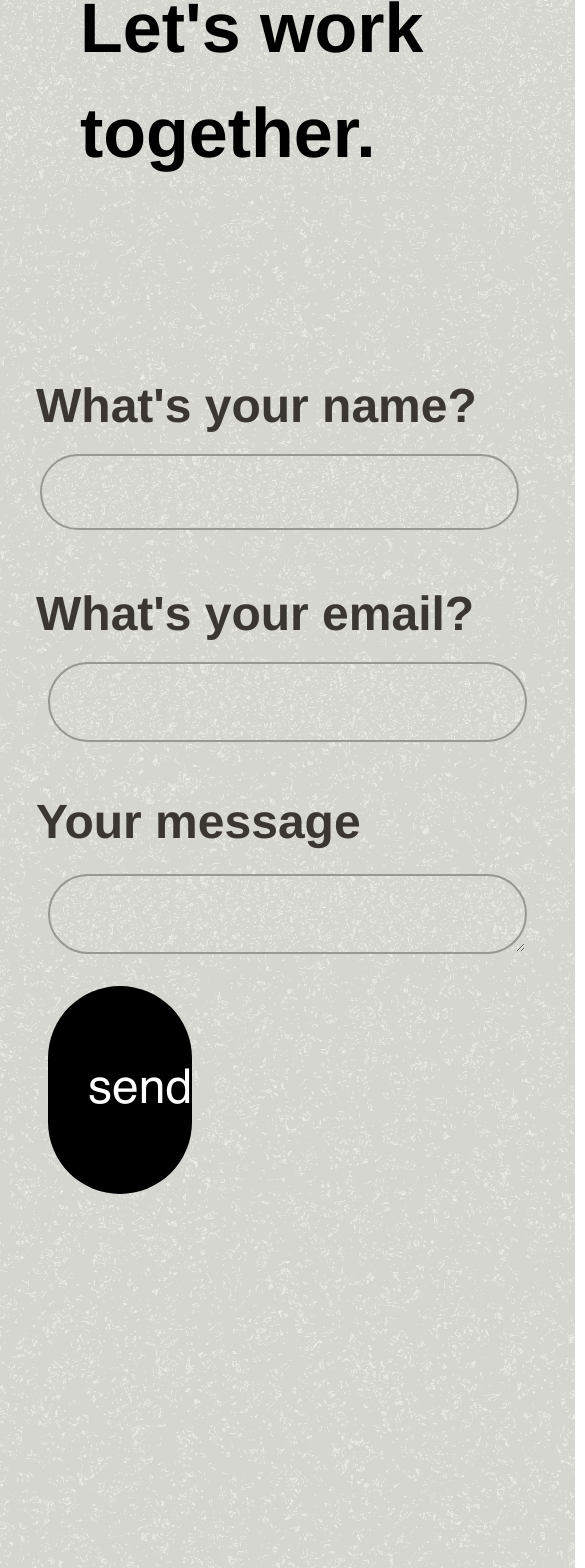
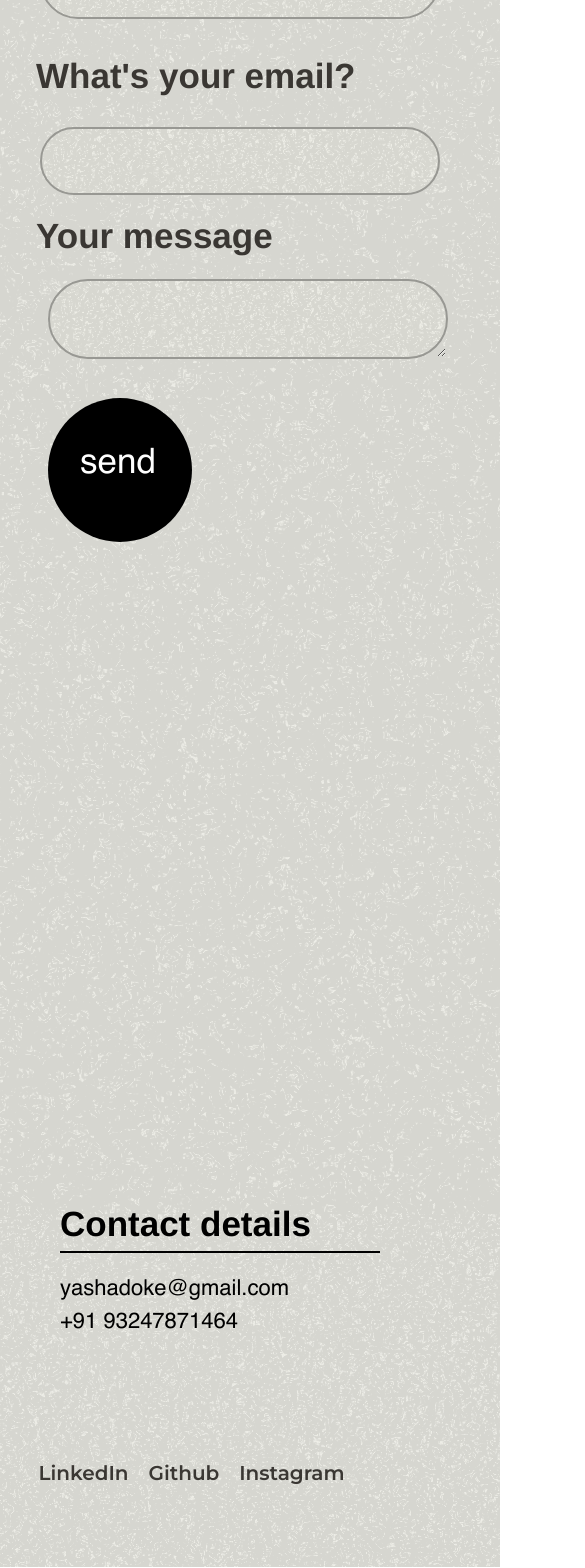
Before and after one commit to 22Yash/Portfolio, a React (Vite) app: page /contact in a window 390 px wide. Shown: the part 320-1888 px from the top of the page, 585 px wide, since content can reach past the window. Built offline with nearby package versions, Linux system fonts and the light colour scheme.

Commit message:
so make it responisve

```diff
--- a/src/Pages/Home.jsx
+++ b/src/Pages/Home.jsx
@@ -35,6 +35,7 @@ function Home() {
 
 
         <Resume />
+        <Contactform/>
 
 
       </ReactLenis>
--- a/src/Pages/Skills.jsx
+++ b/src/Pages/Skills.jsx
@@ -38,7 +38,7 @@ function Skills() {
     <>
       <div
         id="Skills"
-        className="skills
+        className="skills -mt-[250px] xl:mt-0
         w-[500px] h-[160vh] text-[#cecec5]
     sm:w-[766px] lg:w-full xl:-translate-y-44
     xl:w-full xl:h-[130vh] grid xl:flex xl:justify-between"
--- a/src/components/Contact/Contactform.jsx
+++ b/src/components/Contact/Contactform.jsx
@@ -1,9 +1,9 @@
 import React, { useRef, useEffect } from "react";
 import emailjs from "emailjs-com";
-import Links from "./Links"
+import Links from "./Links";
 import Connectfooter from "./Connectfooter";
 import GetInTouch from "./GetInTouch";
-import heroSVG from "./nnnoise.svg"
+import heroSVG from "./nnnoise.svg";
 
 function Contactform() {
   const form = useRef();
@@ -30,24 +30,31 @@ function Contactform() {
   };
 
   return (
-    <div id="Contact" className="w-[500px] xl:w-full ">
-
-      <div id="contactHeading" className="bg-[#d6d6d0]  w-[575px] xl:w-full " style={{ backgroundImage: `url(${heroSVG})`, backgroundSize: "cover" }}>
-        <h1 className="xl:text-[85px] text-[70px] ml-20 font-helvetica  xl:flex xl:justify-center font-semibold xl:ml-20 xl:pt-5 xl:mt-0 mt-64 pt-10 ">Let's work together. </h1>
-
+    <div id="Contact" className="w-[500px] xl:w-full  ">
+      <div
+        id="contactHeading"
+        className="bg-[#d6d6d0]  w-[500px] xl:w-full  border-b-2 border-[#3a3733] "
+        style={{ backgroundImage: `url(${heroSVG})`, backgroundSize: "cover" }}
+      >
+        <h1 className="xl:text-[85px] text-[40px] ml-20 font-helvetica  xl:flex xl:justify-center font-semibold xl:ml-20 xl:pt-5 xl:mt-0 mt-0 pt-10 ">
+          Let's work together.{" "}
+        </h1>
       </div>
-      <div id="conactform" className="xl:grid xl:grid-cols-2 xl:gap-4 ">
+      <div id="conactform" className="xl:grid xl:grid-cols-2 xl:gap-4  ">
         <div
-        className="xl:w-[900px] bg-[#d6d6d0] w-[575px] sm:w-[900px] pt-28 text-[#3a3733] h-[200vh]
+          className="xl:w-[900px] bg-[#d6d6d0] w-[500px] sm:w-[900px] pt-10 text-[#3a3733] h-[200vh]
       font-helvetica xl:col-span-1
      xl:space-y-5  xl:h-[150vh]"
-     style={{ backgroundImage: `url(${heroSVG})`, backgroundSize: "cover" }}
+          style={{
+            backgroundImage: `url(${heroSVG})`,
+            backgroundSize: "cover",
+          }}
         >
           <form ref={form} onSubmit={sendEmail}>
             <div
               id="name"
               className="
-        w-full h-20  ml-8 text-5xl mt-0 pt-20
+        w-full h-20  ml-8  mt-0 pt-10  text-[35px]
         sm:w-5/6 sm:h-10 sm:-ml-12 sm:text-3xl sm:pt-0 sm:-mt-20
         xl:w-full xl:h-15 xl:ml-16 xl:text-4xl xl:-mt-20 xl:pt-0 "
             >
@@ -65,17 +72,20 @@ function Contactform() {
                 type="text"
                 name="user_name"
                 className="
-          w-5/6 ml-2 focus:outline-none bg-[#e6e6e1] border-2 rounded-l-full rounded-r-full border-[#989893] pt-10 mt-5 pb-8 pl-10  h-3/4
+          w-[400px] ml-2 focus:outline-none bg-[#e6e6e1] border-2 rounded-l-full rounded-r-full border-[#989893] pt-10 mt-5 pb-8 pl-10 h-1/4
           sm:w-5/6 sm:h-10 sm:ml-28 sm:text-3xl  sm:mt-4
            xl:w-[620px]  xl:ml-0 xl:mt-12  xl:focus:outline-none xl:bg-[#d6d6d0]"
-           style={{ backgroundImage: `url(${heroSVG})`, backgroundSize: "cover" }}
+                style={{
+                  backgroundImage: `url(${heroSVG})`,
+                  backgroundSize: "cover",
+                }}
               />
             </div>
 
             <div
               id="email"
               className="
-        w-full  h-20  ml-8 text-5xl mt-52
+        w-full  h-20  ml-8 text-[35px] mt-36
         sm:w-5/6 sm:h-10 sm:ml-16 sm:text-3xl sm:mt-44
         xl:w-5/6 xl:h-15 xl:ml-16 xl:mt-48 xl:text-3xl"
             >
@@ -91,18 +101,21 @@ function Contactform() {
               <input
                 type="email"
                 name="user_name"
-              className="
-            ml-4 focus:outline-none mt-5 pt-8  border-2 rounded-l-full rounded-r-full bg-[#e6e6e1] border-[#989893] pb-8 pl-10  w-5/6 h-20
+                className="w-[400px]
+            ml-2 focus:outline-none mt-5 pt-8  border-2 rounded-l-full rounded-r-full bg-[#e6e6e1] border-[#989893] pb-8 pl-10  h-10 xl:h-[20px]
             sm:w-5/6 sm:h-10 sm:ml-2 sm:text-3xl  sm:mt-4
              xl:mt-8  xl:ml-2 xl:focus:outline-none xl:bg-[#d6d6d0]"
-             style={{ backgroundImage: `url(${heroSVG})`, backgroundSize: "cover" }}
+                style={{
+                  backgroundImage: `url(${heroSVG})`,
+                  backgroundSize: "cover",
+                }}
               />
             </div>
 
             <div
               id="message"
               className="
-        w-full h-28  ml-8 text-5xl mt-32
+        w-full h-28  ml-8 text-[35px] mt-20
         sm:w-5/6 sm:h-10 sm:ml-16 sm:text-3xl sm:mt-32
         xl:w-5/6 xl:h-15 xl:ml-32 xl:mt-32 xl:text-3xl"
             >
@@ -118,17 +131,20 @@ function Contactform() {
               <textarea
                 name="message"
                 className="
-          w-5/6 ml-4 h-20 mt-6 focus:outline-none border-2 rounded-l-full rounded-r-full bg-[#e6e6e1] border-[#989893]
+          w-[400px] ml-4 h-20 mt-3 focus:outline-none border-2 rounded-l-full rounded-r-full bg-[#e6e6e1] border-[#989893]
           sm:w-5/6 sm:h-20 sm:ml-2 sm:text-3xl  sm:mt-4
            xl:w-5/6  xl:-ml-16 xl:focus:outline-none xl:h-20 xl:bg-[#d6d6d0]"
-           style={{ backgroundImage: `url(${heroSVG})`, backgroundSize: "cover" }}
+                style={{
+                  backgroundImage: `url(${heroSVG})`,
+                  backgroundSize: "cover",
+                }}
               />
             </div>
 
             <div
               id="sendCircle"
               className="
-          w-1/4 h-2/4 ml-12 mt-20
+          w-36 h-36 ml-12 mt-20
           sm:w-40 sm:h-40 sm:mt-32 sm:ml-16
           xl:w-44 xl:h-44 text-white   bg-black rounded-full
           justify-center items-center xl:mt-44
@@ -138,35 +154,48 @@ function Contactform() {
               <input
                 type="submit"
                 value="send"
-              className=" pl-12 p-20 text-5xl mt-0 -ml-2
+                className=" pl-12 p-20 text-[35px] -mt-10 -ml-4
                       sm:-mt-7 sm:ml- sm:text-3xl
           "
               />
-
-
             </div>
           </form>
         </div>
-      <div id="second" className=" bg-[#d6d6d0]  xl:w-[620px]  xl:col-span-1 xl:ml-32"
-      style={{ backgroundImage: `url(${heroSVG})`, backgroundSize: "cover" }}>
-         <div id="info" className="
-         pt-5 ml-10 p-5
-         xl:ml-20 xl:pt-48 font-helvetica ">
-          <h3 className="  text-[45px] xl:text-[45px] xl:-mt-20 font-semibold font-helvetica  border-b-2 border-black text-black w-[320px]">Contact details</h3>
-          <h3 className="xl:text-[22px] pt-5 text-[35px] xl:w-[350px] xl:h-[50px] xl:mt-5 xl:-ml-10  flex xl:justify-center xl:items-center">yashadoke@gmail.com</h3>
-          <h3 className="xl:text-[22px] text-[35px] mt-0 xl:w-[350px] xl:h-[50px] flex xl:-ml-16 xl:justify-center xl:items-center">+91 93247871464</h3>
+        <div
+          id="second"
+          className=" bg-[#d6d6d0] w-[500px] xl:w-[620px]  xl:col-span-1 xl:ml-32"
+          style={{
+            backgroundImage: `url(${heroSVG})`,
+            backgroundSize: "cover",
+          }}
+        >
+          <div
+            id="info"
+            className="
+         pt-16 ml-10 p-5 -mt-64 xl:-mt-20
+         xl:ml-20 xl:pt-48 font-helvetica "
+          >
+            <h3 className="  text-[35px] xl:text-[45px]  -mt-20 xl:-mt-20 font-semibold font-helvetica  border-b-2 border-black text-black w-[320px]">
+              Contact details
+            </h3>
+            <h3 className="xl:text-[22px] pt-5 text-[22px] xl:w-[350px] xl:h-[50px] xl:mt-5 xl:-ml-10  flex xl:justify-center xl:items-center">
+              yashadoke@gmail.com
+            </h3>
+            <h3 className="xl:text-[22px] text-[22px] mt-0 xl:w-[350px] xl:h-[50px] flex xl:-ml-16 xl:justify-center xl:items-center">
+              +91 93247871464
+            </h3>
           </div>
 
-         <div id="link" className="
+          <div
+            id="link"
+            className="
          mt-20 text-3xl  h-28  xl:text-2xl
-         xl:w-1/4 xl:ml-20 xl:-mt-48" >
-         <Links columnDirection={true}/>
-         </div>
-
-
+         xl:w-1/4 xl:ml-20 xl:-mt-48"
+          >
+            <Links columnDirection={true} />
           </div>
         </div>
-
+      </div>
     </div>
   );
 }
--- a/src/components/Contact/Links.jsx
+++ b/src/components/Contact/Links.jsx
@@ -60,7 +60,7 @@ function Links({ columnDirection }) {
 
   return (
     <>
-      <div id="links" className="translate-y-full w-[540px] h-[0px] xl:w-full mt-24 sm:-mt-16 xl:mt-0 xl:-ml-8">
+      <div id="links" className="translate-y-full -ml-36 w-[500px] h-[0px] xl:w-full mt-24 sm:-mt-16 xl:mt-0 xl:-ml-8">
 
         <ul
           className={`flex gap-5 m-5 font-semibold mt-10   xl:mt-16
@@ -70,16 +70,16 @@ function Links({ columnDirection }) {
             columnDirection ? "flex-col" : ""
           }`}
         >
-          <h4 className=" xl:text-[45px] p-2  border-b-2 border-black w-[540px] ">Socials</h4>
+          <h4 className=" xl:text-[45px] xl:mt-40 xl:ml-2   p-2 border-b-2 border-black opacity-0 xl:opacity-100 ">Socials</h4>
           <br />
 
-          <li ref={(el) => (liRef.current[0] = el)} className="text-[#3a3733] text-[10px] xl:text-[22px] xl:ml-5">
+          <li ref={(el) => (liRef.current[0] = el)} className="text-[#3a3733] text-[20px] xl:-mt-20 mt-0   xl:text-[22px] xl:ml-5">
            <Link > LinkedIn </Link></li>
 
-          <li ref={(el) => (liRef.current[1] = el)} className="text-[#3a3733] text-[10px] xl:text-[22px] xl:ml-5">
+          <li ref={(el) => (liRef.current[1] = el)} className="text-[#3a3733] text-[20px] xl:text-[22px] xl:ml-5">
             <Link>Github</Link>
           </li>
-          <li ref={(el) => (liRef.current[2] = el)} className="text-[#3a3733]  text-[10px] xl:text-[22px] xl:ml-5  ">
+          <li ref={(el) => (liRef.current[2] = el)} className="text-[#3a3733]  text-[20px] xl:text-[22px] xl:ml-5  ">
             <Link>Instagram</Link>
           </li>
         </ul>
--- a/src/components/Work/Resume.jsx
+++ b/src/components/Work/Resume.jsx
@@ -49,7 +49,7 @@ function Resume() {
   // }, []);
 
   return (
-    <div className='resume h-screen w-[500px] sm:w-full xl:w-full bg-yellow-300' id='Resume'>
+    <div className='resume mt-[840px] h-[800px] w-[500px] xl:-mt-44  sm:w-full xl:w-full bg-yellow-300' id='Resume'>
       my resume
     </div>
   )
```
Lines whose indentation alone changed are shown as unchanged.
